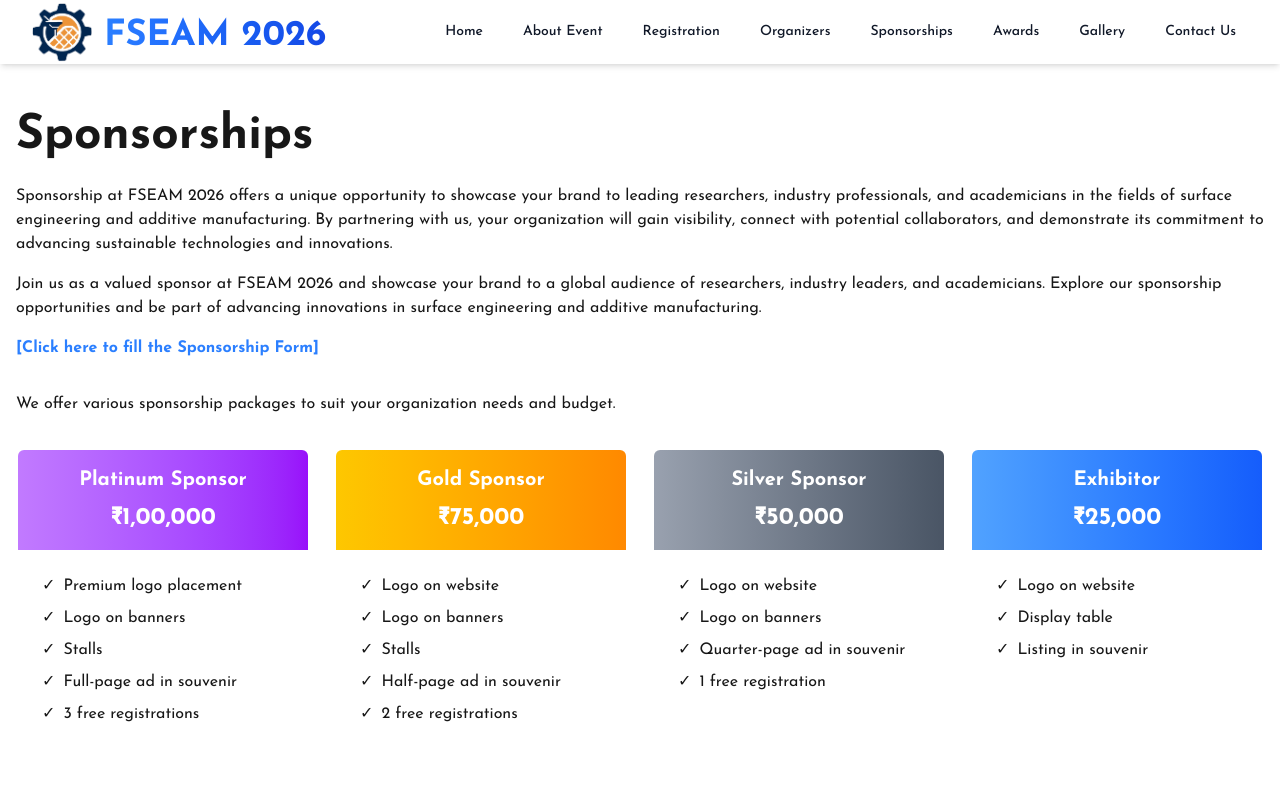
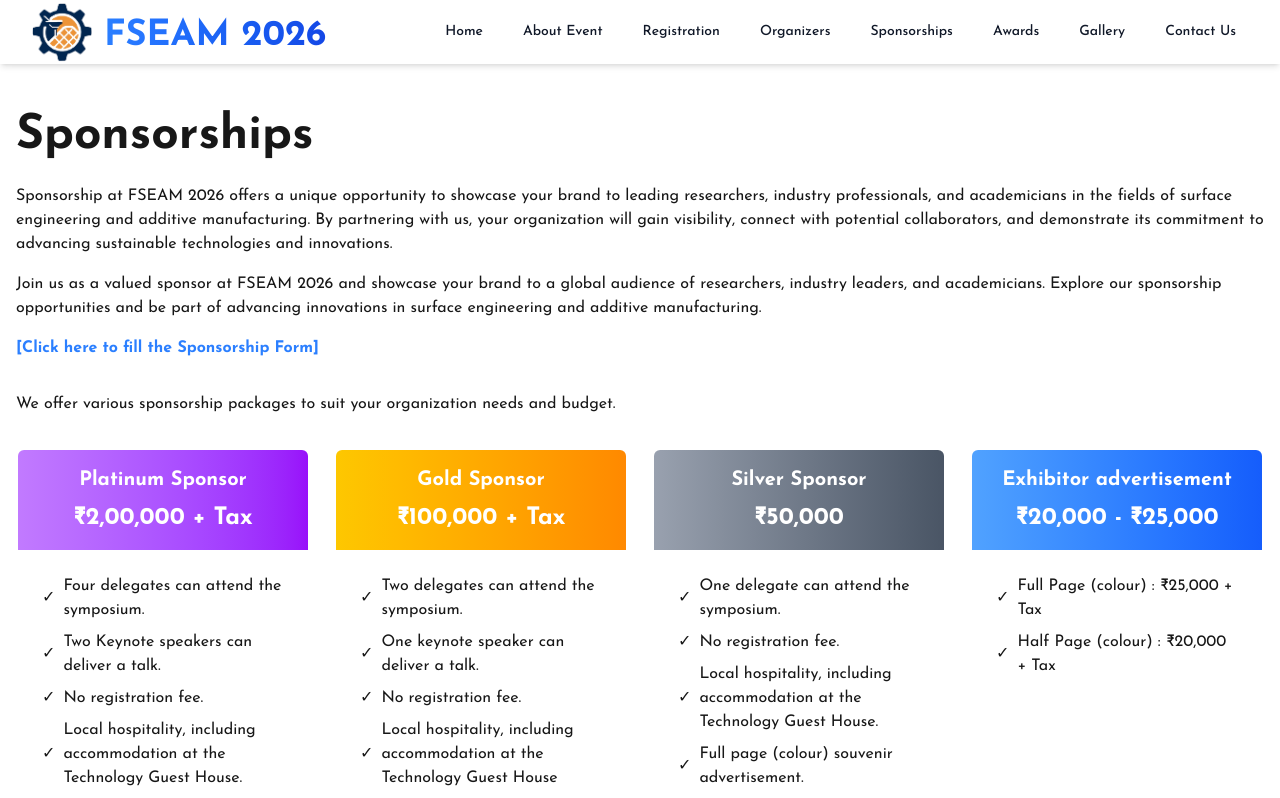
Before and after one commit to sushabhan878/IIT_KGP_MME_Conference, a Next.js app: page /sponsorships in a window 1280 px wide. Shown: the top 798 px of the page. Built offline with nearby package versions, Linux system fonts and the light colour scheme.

Commit message:
Changed spons detail

```diff
--- a/app/sponsorships/page.tsx
+++ b/app/sponsorships/page.tsx
@@ -20,15 +20,17 @@
                     <div className="border-2 border-white rounded-lg overflow-hidden">
                         <div className="bg-gradient-to-r from-purple-400 to-purple-600 text-white p-4 text-center">
                             <h3 className="text-xl font-bold">Platinum Sponsor</h3>
-                            <p className="text-2xl font-bold mt-2">₹1,00,000</p>
+                            <p className="text-2xl font-bold mt-2">₹2,00,000 + Tax</p>
                         </div>
                         <div className="p-6">
                             <ul className="space-y-2">
-                                <li className="flex items-center"><span className="mr-2">✓</span> Premium logo placement</li>
-                                <li className="flex items-center"><span className="mr-2">✓</span> Logo on banners</li>
-                                <li className="flex items-center"><span className="mr-2">✓</span> Stalls</li>
-                                <li className="flex items-center"><span className="mr-2">✓</span> Full-page ad in souvenir</li>
-                                <li className="flex items-center"><span className="mr-2">✓</span> 3 free registrations</li>
+                                <li className="flex items-center"><span className="mr-2">✓</span> Four delegates can attend the symposium.</li>
+                                <li className="flex items-center"><span className="mr-2">✓</span>  Two Keynote speakers can deliver a talk.</li>
+                                <li className="flex items-center"><span className="mr-2">✓</span>  No registration fee.</li>
+                                <li className="flex items-center"><span className="mr-2">✓</span> Local hospitality, including accommodation at the Technology Guest House.</li>
+                                <li className="flex items-center"><span className="mr-2">✓</span> 3 A space to set up an Exhibition Stall.</li>
+                                <li className="flex items-center"><span className="mr-2">✓</span> 3 Full page (colour) souvenir advertisement.</li>
+                                <li className="flex items-center"><span className="mr-2">✓</span> 3  Display of sponsorship in the Poster, Websites, Kit etc.</li>
                             </ul>
                         </div>
                     </div>
@@ -36,15 +38,16 @@
                     <div className="border-2 border-white rounded-lg overflow-hidden">
                         <div className="bg-gradient-to-r from-yellow-400 to-orange-400 text-white p-4 text-center">
                             <h3 className="text-xl font-bold">Gold Sponsor</h3>
-                            <p className="text-2xl font-bold mt-2">₹75,000</p>
+                            <p className="text-2xl font-bold mt-2">₹100,000 + Tax</p>
                         </div>
                         <div className="p-6">
                             <ul className="space-y-2">
-                                <li className="flex items-center"><span className="mr-2">✓</span> Logo on website</li>
-                                <li className="flex items-center"><span className="mr-2">✓</span> Logo on banners</li>
-                                <li className="flex items-center"><span className="mr-2">✓</span> Stalls</li>
-                                <li className="flex items-center"><span className="mr-2">✓</span> Half-page ad in souvenir</li>
-                                <li className="flex items-center"><span className="mr-2">✓</span> 2 free registrations</li>
+                                <li className="flex items-center"><span className="mr-2">✓</span> Two delegates can attend the symposium.</li>
+                                <li className="flex items-center"><span className="mr-2">✓</span>  One keynote speaker can deliver a talk.</li>
+                                <li className="flex items-center"><span className="mr-2">✓</span> No registration fee.</li>
+                                <li className="flex items-center"><span className="mr-2">✓</span> Local hospitality, including accommodation at the Technology Guest House</li>
+                                <li className="flex items-center"><span className="mr-2">✓</span> 2 Full page (colour) souvenir advertisement.</li>
+                                <li className="flex items-center"><span className="mr-2">✓</span> 2 Display of sponsorship in the Poster, Websites, Kit etc.</li>
                             </ul>
                         </div>
                     </div>
@@ -56,24 +59,25 @@
                         </div>
                         <div className="p-6">
                             <ul className="space-y-2">
-                                <li className="flex items-center"><span className="mr-2">✓</span> Logo on website</li>
-                                <li className="flex items-center"><span className="mr-2">✓</span> Logo on banners</li>
-                                <li className="flex items-center"><span className="mr-2">✓</span> Quarter-page ad in souvenir</li>
-                                <li className="flex items-center"><span className="mr-2">✓</span> 1 free registration</li>
+                                <li className="flex items-center"><span className="mr-2">✓</span> One delegate can attend the symposium.</li>
+                                <li className="flex items-center"><span className="mr-2">✓</span>  No registration fee.</li>
+                                <li className="flex items-center"><span className="mr-2">✓</span> Local hospitality, including accommodation at the Technology Guest
+ House.</li>
+                                <li className="flex items-center"><span className="mr-2">✓</span>  Full page (colour) souvenir advertisement.</li>
+                                <li className="flex items-center"><span className="mr-2">✓</span>   A space to set up an Exhibition Stall.</li>
                             </ul>
                         </div>
                     </div>
 
                     <div className="border-2 border-white rounded-lg overflow-hidden">
                         <div className="bg-gradient-to-r from-blue-400 to-blue-600 text-white p-4 text-center">
-                            <h3 className="text-xl font-bold">Exhibitor</h3>
-                            <p className="text-2xl font-bold mt-2">₹25,000</p>
+                            <h3 className="text-xl font-bold">Exhibitor advertisement</h3>
+                            <p className="text-2xl font-bold mt-2">₹20,000 - ₹25,000</p>
                         </div>
                         <div className="p-6">
                             <ul className="space-y-2">
-                                <li className="flex items-center"><span className="mr-2">✓</span> Logo on website</li>
-                                <li className="flex items-center"><span className="mr-2">✓</span> Display table</li>
-                                <li className="flex items-center"><span className="mr-2">✓</span> Listing in souvenir</li>
+                                <li className="flex items-center"><span className="mr-2">✓</span> Full Page (colour) : ₹25,000 + Tax</li>
+                                <li className="flex items-center"><span className="mr-2">✓</span> Half Page (colour) : ₹20,000 + Tax</li>
                             </ul>
                         </div>
                     </div>
```
